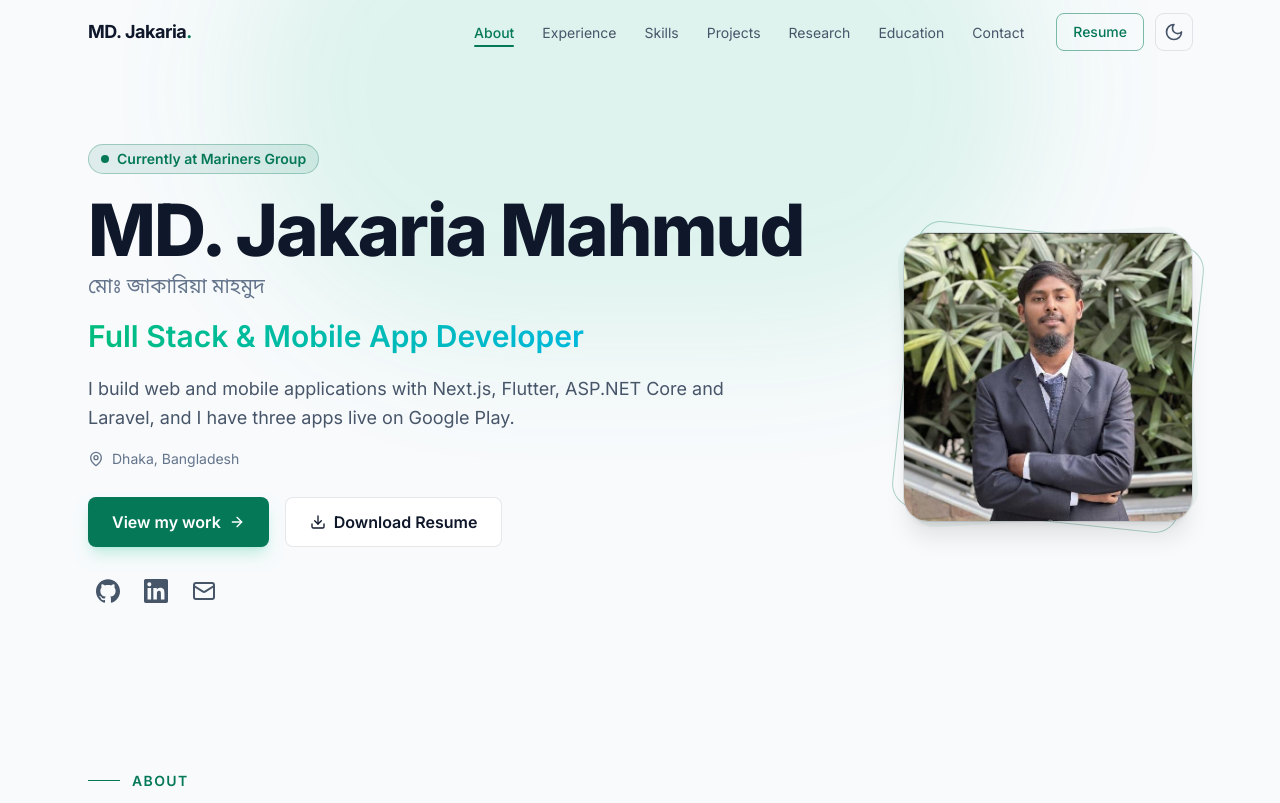
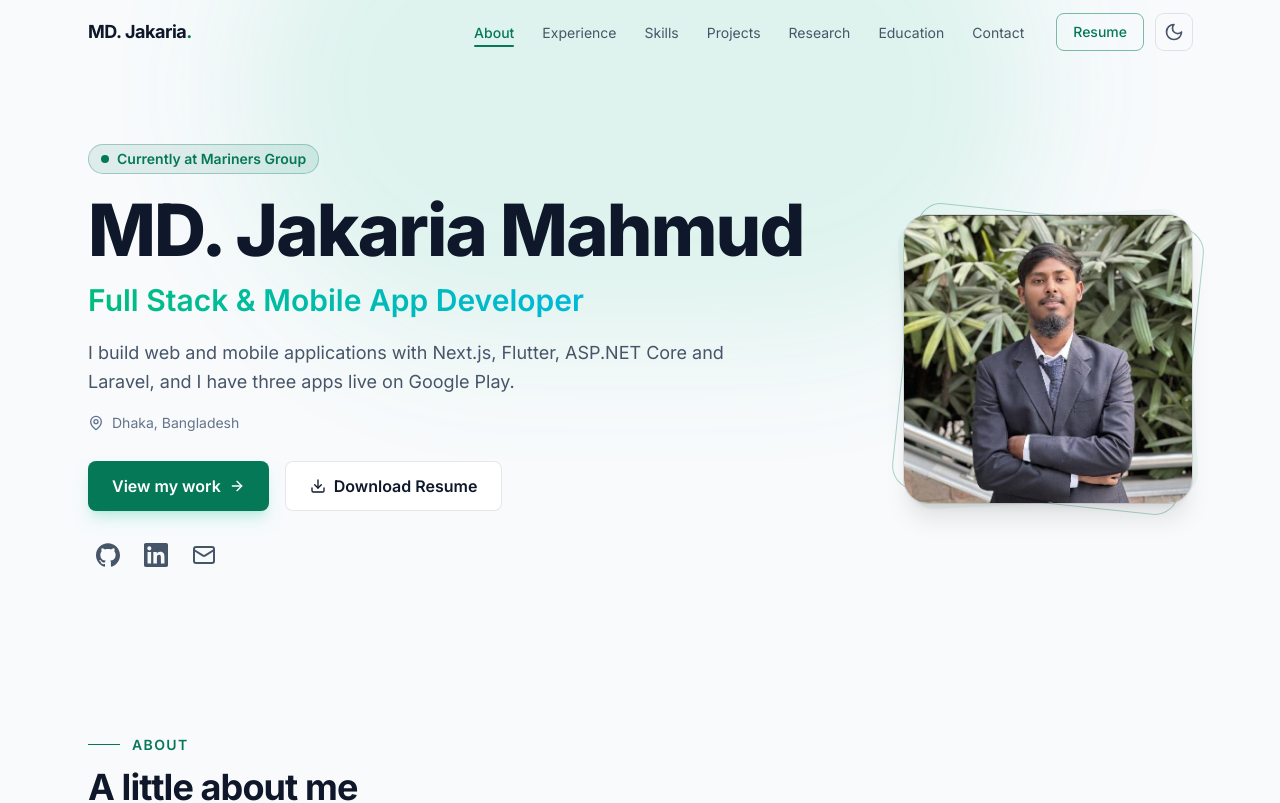
Before and after one commit to jakaria76/portfolio, a Next.js app: page / in a window 1280 px wide. Shown: the top 803 px of the page. Built offline with nearby package versions, Linux system fonts and the light colour scheme.

Commit message:
Hide Bangla name from page, keep it in structured data

```diff
--- a/src/app/globals.css
+++ b/src/app/globals.css
@@ -61,10 +61,6 @@ html {
   scroll-behavior: smooth;
 }
 
-.font-bangla {
-  font-family: var(--font-bangla), "Nirmala UI", sans-serif;
-}
-
 body {
   transition: background-color 0.3s ease, color 0.3s ease;
 }
--- a/src/app/layout.js
+++ b/src/app/layout.js
@@ -1,15 +1,8 @@
-import { Inter, Noto_Sans_Bengali } from "next/font/google";
+import { Inter } from "next/font/google";
 import "./globals.css";
 import { site } from "@/data/portfolio";
 
 const inter = Inter({ subsets: ["latin"], display: "swap" });
-// Bangla font, used only where Bangla text appears (via the font-bangla class)
-const bangla = Noto_Sans_Bengali({
-  subsets: ["bengali"],
-  weight: ["500", "600"],
-  display: "swap",
-  variable: "--font-bangla",
-});
 
 const fullTitle = `${site.name} | ${site.title}`;
 
@@ -55,7 +48,7 @@ const themeScript = `try{if(localStorage.getItem("theme")==="dark")document.docu
 
 export default function RootLayout({ children }) {
   return (
-    <html lang="en" className={`${inter.className} ${bangla.variable}`} suppressHydrationWarning>
+    <html lang="en" className={inter.className} suppressHydrationWarning>
       <head>
         <script dangerouslySetInnerHTML={{ __html: themeScript }} />
       </head>
--- a/src/components/Hero.js
+++ b/src/components/Hero.js
@@ -46,11 +46,6 @@ export default function Hero({ hasPhoto, hasResume }) {
           <h1 className="mt-5 text-4xl font-extrabold tracking-tight text-heading sm:text-6xl lg:text-7xl">
             {site.name}
           </h1>
-          {site.banglaName && (
-            <p lang="bn" className="font-bangla mt-2 text-lg font-medium text-faint sm:text-xl">
-              {site.banglaName}
-            </p>
-          )}
           <p className="mt-3 text-xl font-semibold sm:mt-4 sm:text-3xl">
             <span className="bg-gradient-to-r from-emerald-500 to-cyan-500 bg-clip-text text-transparent">
               {site.title}
--- a/src/data/portfolio.js
+++ b/src/data/portfolio.js
@@ -8,9 +8,9 @@ export const site = {
   name: "MD. Jakaria Mahmud",
   // Short name: used in the navbar logo where space is tight
   shortName: "MD. Jakaria",
-  // Your name in Bangla, shown under your English name so Bangla searches find you
-  banglaName: "মোঃ জাকারিয়া মাহমুদ",
-  // Other ways people may write your name (helps Google connect them to you)
+  // Other ways people may write your name, including Bangla.
+  // Not shown on the page; only Google reads these (structured data), so that
+  // English and Bangla searches both point to you.
   alternateNames: [
     "MD. Jakaria",
     "Md Jakaria Mahmud",
```
